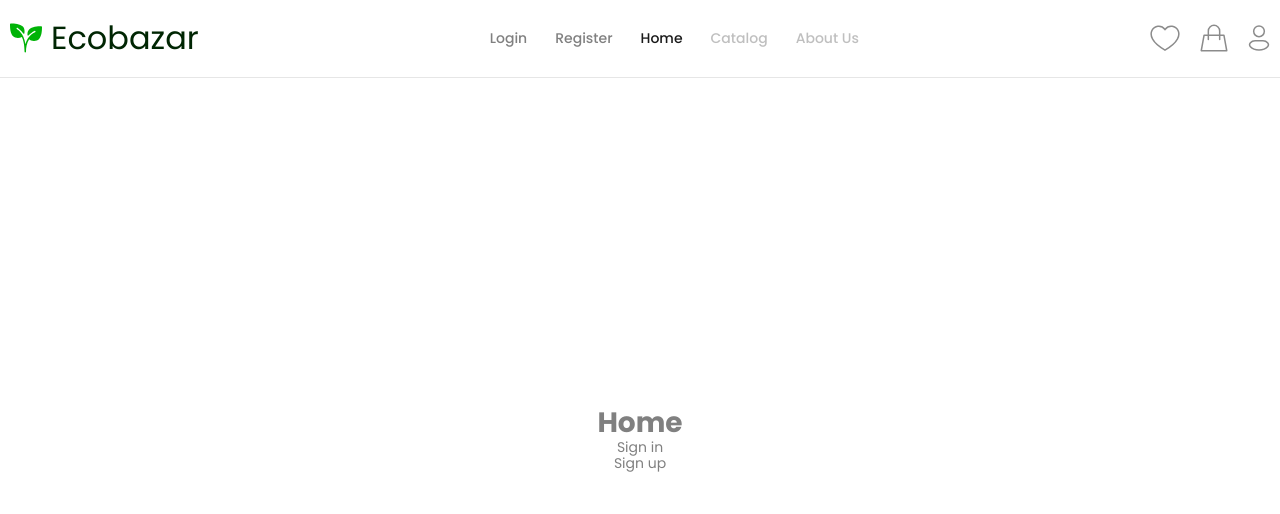
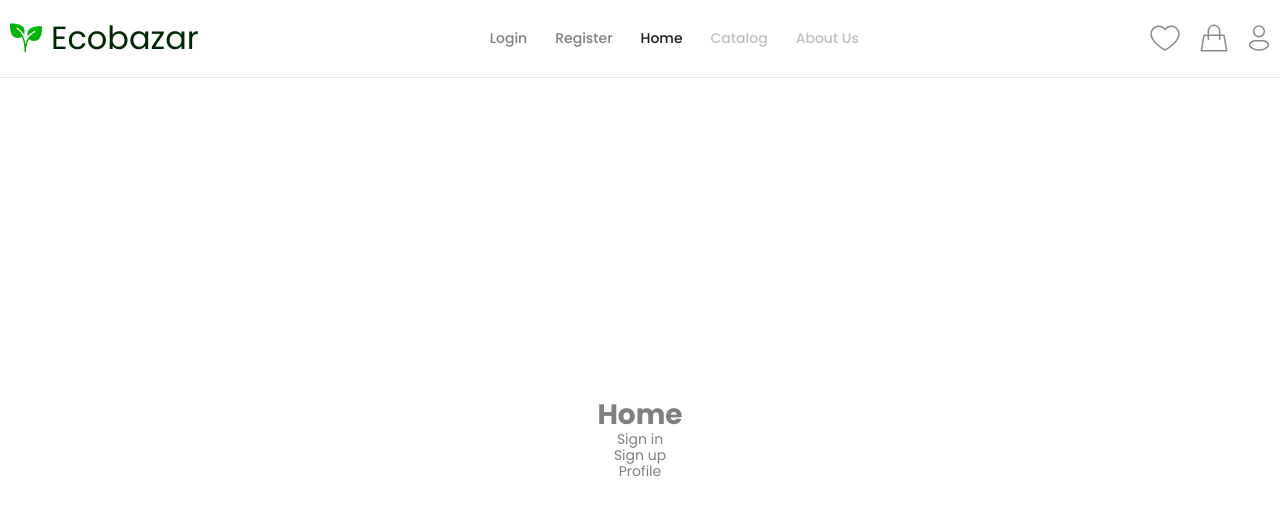
Before and after one commit to RobMarv1n/eCommerce-Application, a React (Vite) app: page / in a window 1280 px wide. Shown: the top 514 px of the page. Built offline with nearby package versions, Linux system fonts and the light colour scheme; no server answers; what @commercetools/platform-sdk, @commercetools/ts-client would draw is missing.

Commit message:
feat: add route for profile page

```diff
--- a/src/app/Router.tsx
+++ b/src/app/Router.tsx
@@ -1,10 +1,11 @@
 import { BrowserRouter, Route, Routes } from 'react-router-dom';
-import { Layout } from './layouts/Layout';
 import { ErrorPage } from '../pages/error-page/ErrorPage';
 import { Home } from '../pages/home/Home';
 import { Login } from '../pages/login/Login';
+import { Profile } from '../pages/profile/ui/Profile';
 import { Registration } from '../pages/registration/ui/Registration';
 import { ROUTES } from '../types';
+import { Layout } from './layouts/Layout';
 
 export function Router() {
   return (
@@ -14,6 +15,7 @@ export function Router() {
           <Route path={ROUTES.HOME} element={<Home />} />
           <Route path={ROUTES.LOGIN} element={<Login />} />
           <Route path={ROUTES.REGISTRATION} element={<Registration />} />
+          <Route path={ROUTES.PROFILE} element={<Profile />} />
           <Route path="*" element={<ErrorPage />} />
         </Route>
       </Routes>
--- a/src/pages/home/Home.tsx
+++ b/src/pages/home/Home.tsx
@@ -7,6 +7,7 @@ export function Home() {
       <h1>Home</h1>
       <Link to={ROUTES.LOGIN}>Sign in</Link>
       <Link to={ROUTES.REGISTRATION}>Sign up</Link>
+      <Link to={ROUTES.PROFILE}>Profile</Link>
     </>
   );
 }
```
